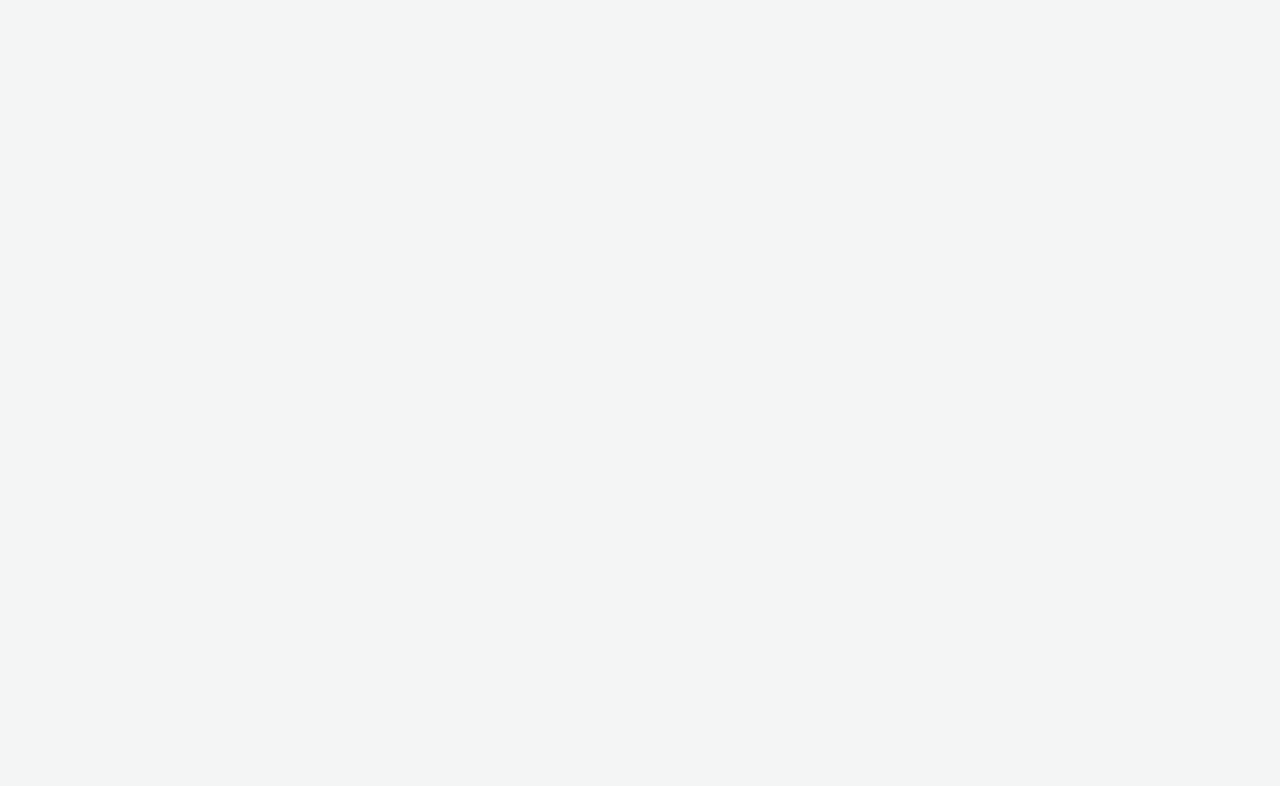
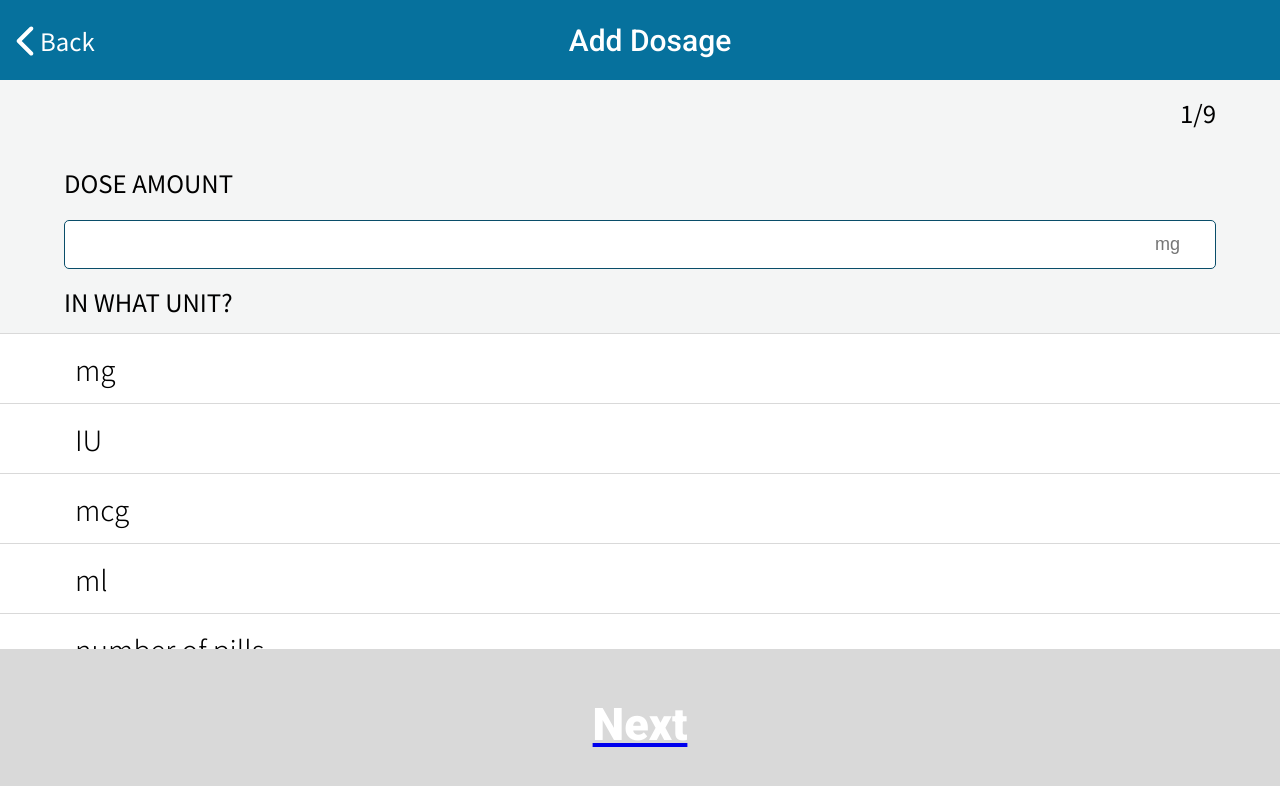
Before and after one commit to cindyparkk/medTrack, a React (Create React App) app in the folder medtrack/: page /add-med-dosage in a window 1280 px wide. Shown: the top 786 px of the page. Built offline with nearby package versions, Linux system fonts and the light colour scheme.

Commit message:
added dosage page, edited comps

```diff
--- a/medtrack/src/App.js
+++ b/medtrack/src/App.js
@@ -8,6 +8,7 @@ Link } from "react-router-dom";
 
 import AddMed from "pages/add-med";
 import AddMedInfo from "pages/add-med-info";
+import AddMedDosage from "pages/add-med-dosage";
 
 function App() {
   return (
@@ -20,6 +21,9 @@ function App() {
           <Route path="/add-med-info">
             <AddMedInfo />
           </Route>
+          <Route path="/add-med-dosage">
+            <AddMedDosage />
+          </Route>
         </Switch>
       </Router>
     </div>
--- a/medtrack/src/comps/ButtonBig/index.js
+++ b/medtrack/src/comps/ButtonBig/index.js
@@ -21,6 +21,7 @@ const Button = styled.button`
 
 const Text = styled.h1`
     color: #FFFFFF;
+    text-transform: capitalize;
 `;
 
 const ButtonBig = ({text, disable}) => {
--- a/medtrack/src/comps/Input/doseAmount.js
+++ b/medtrack/src/comps/Input/doseAmount.js
@@ -2,42 +2,44 @@ import React, { useState, useEffect } from "react";
 import styled from "styled-components";
 
 const Container = styled.div`
-  max-width: 100vw;
-  padding: 10px;
-  background-color: #e5e5e5;
+  min-width: 90%;
+  // padding: 10px;
+  // background-color: #e5e5e5;
   display: inline-flex;
   flex-direction: column;
-  justify-content: center;
-  align-items: center;
-  h1 {
-    margin-bottom: 15px;
-    margin-left: 15px;
-  }
+  justify-content: flex-start;
+  // align-items: center;
+  // h1 {
+  //   margin-bottom: 15px;
+  //   margin-left: 15px;
+  // }
 `;
 
-const InnerContainer = styled.div`
-  display: flex;
-  width: 100%;
-`;
 const Time = styled.input.attrs({
   type: "number",
   // value:"1",
-  placeholder: "1",
+  placeholder: "mg",
   min: "1",
   max: "99",
 })`
-  color: #000000;
+  // color: #000000;
   cursor: pointer;
   margin-bottom: 0;
-  width: 80%;
+  min-width: 70%;
   border-radius: 5px;
   height: 45px;
-  border-color: #094D69;
+  // border-color: #094D69;
+  border: 1px solid #094D69;
   box-shadow: 0px;
   outline: none;
-  text-align: center;
+  text-align: right;
+  padding-right: 20px;
+  font-size: 18px;
 `;
-const Text = styled.h1``;
+const Text = styled.h6`
+  text-align: left;
+  margin: 20px 0px;
+`;
 
 const Input = ({}) => {
   return (
--- a/medtrack/src/comps/Options/index.js
+++ b/medtrack/src/comps/Options/index.js
@@ -33,7 +33,7 @@ const Option = styled.div`
     text-align: left;
     display: flex;
     padding: 0px 30px 0px 75px;
-    background-color: ${props=>props.selected ? "#094D69" : "none"};
+    background-color: ${props=>props.selected ? "#094D69" : "#fff"};
     h5 {
         flex: 1;
     }
@@ -51,11 +51,11 @@ const CheckMark = styled.img`
 `;
 
 const Text = styled.h5`
-    text-transform: capitalize;
+    text-transform: ${props=>props.textTransform ? props.textTransform : "capitalize"};
     color: ${props=>props.selected ? "#fff" : "000"};
 `;
 
-const Options = ({text, option1, option2, option3, optionSelect}) => {
+const Options = ({text, textTransform, optionSelect}) => {
 
     const [clicked, setClicked] = useState();
     const [option, setOption1] = useState();
@@ -65,7 +65,7 @@ const Options = ({text, option1, option2, option3, optionSelect}) => {
         <Option selected={selected === true} onClick={() => {
                setSelected(!selected);
            }}>
-               <Text selected={selected === true}>{text}</Text>
+               <Text selected={selected === true} textTransform={textTransform}>{text}</Text>
                <CheckMark selected={selected === true} src="/select.png" />
         </Option>
         {/* <Form>
@@ -92,7 +92,8 @@ const Options = ({text, option1, option2, option3, optionSelect}) => {
 // if option[n] dne, do not show
 
 Options.defaultProps = {
-    text:"alzheimer's"
+    text:"alzheimer's",
+    textTransform: null
 };
 
 export default Options;
--- a/medtrack/src/index.scss
+++ b/medtrack/src/index.scss
@@ -10,7 +10,7 @@
 
 .addMed_title {
   text-transform: uppercase;
-  margin: 15px;
+  margin: 15px 5%;
   text-align: left;
 }
 
--- /dev/null
+++ b/medtrack/src/pages/add-med-dosage/index.js
@@ -0,0 +1,31 @@
+import React, {useState, useEffect} from 'react';
+import BannerBack from "comps/BannerBack";
+import InputAmount from 'comps/Input/doseAmount'
+import ButtonBig from "comps/ButtonBig";
+import Options from "comps/Options";
+
+import { Link } from "react-router-dom";
+
+export default function AddMedDosage() {
+    return (
+      <div className="addMed_info">
+          <BannerBack text="add dosage"/>
+          <div className="breadcrumb">
+            <h6>1/9</h6>
+          </div>
+          {/* <h6 className="addMed_title">medical conditions</h6> */}
+          <InputAmount />
+          <h6 className="addMed_title">in what unit?</h6>
+          <Options text="mg" textTransform="lowercase"/>
+          <Options text="iu" textTransform="uppercase"/>
+          <Options text="mcg" textTransform="lowercase"/>
+          <Options text="mL" textTransform="lowercase"/>
+          <Options text="Number of Pills" textTransform="lowercase"/>
+          <div className="bigButton">
+            <Link to="/">
+              <ButtonBig text="next"/>
+            </Link>
+          </div>
+      </div>
+    );
+  }
--- a/medtrack/src/pages/add-med-info/index.js
+++ b/medtrack/src/pages/add-med-info/index.js
@@ -16,7 +16,7 @@ export default function AddMedInfo() {
           <InputMed />
           <div className="bigButton">
             <Link to="/">
-              <ButtonBig />
+              <ButtonBig text="next" />
             </Link>
           </div>
       </div>
--- a/medtrack/src/pages/add-med/index.js
+++ b/medtrack/src/pages/add-med/index.js
@@ -1,6 +1,5 @@
 import React, {useState, useEffect} from 'react';
 import BannerCancel from "comps/BannerCancel";
-import Filter from "comps/Filter";
 import Options from "comps/Options";
 import ButtonBig from "comps/ButtonBig";
 
@@ -31,7 +30,7 @@ export default function AddMed() {
           <Options text="hypertension"/>
           <div className="bigButton">
             {/* <Link to="/add-med-info"> */}
-              <ButtonBig />
+              <ButtonBig text="next"/>
             {/* </Link> */}
           </div>
       </div>
```
Also changed, not shown: 1 other file (tests, documents, lock files or other folders).
